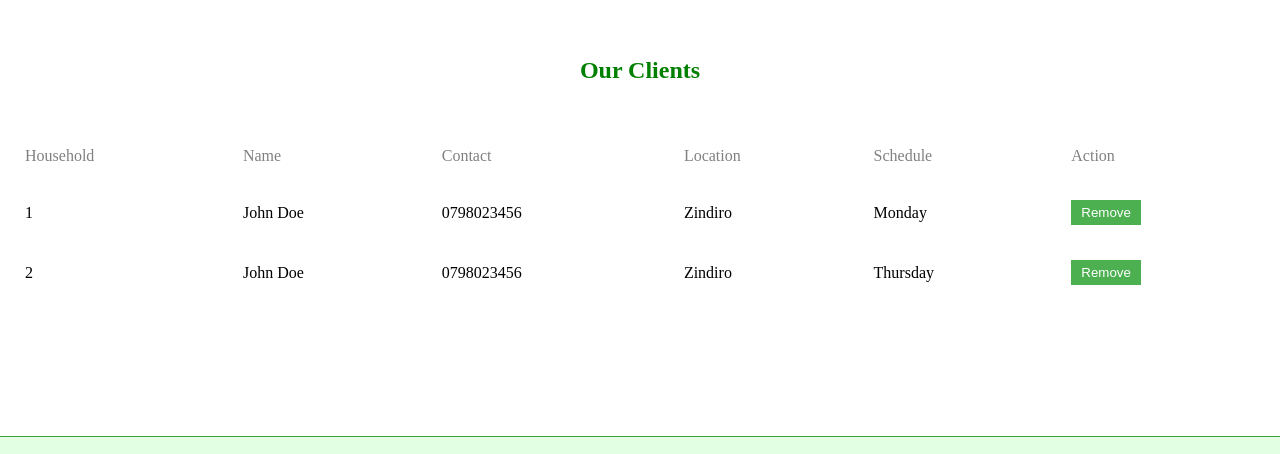
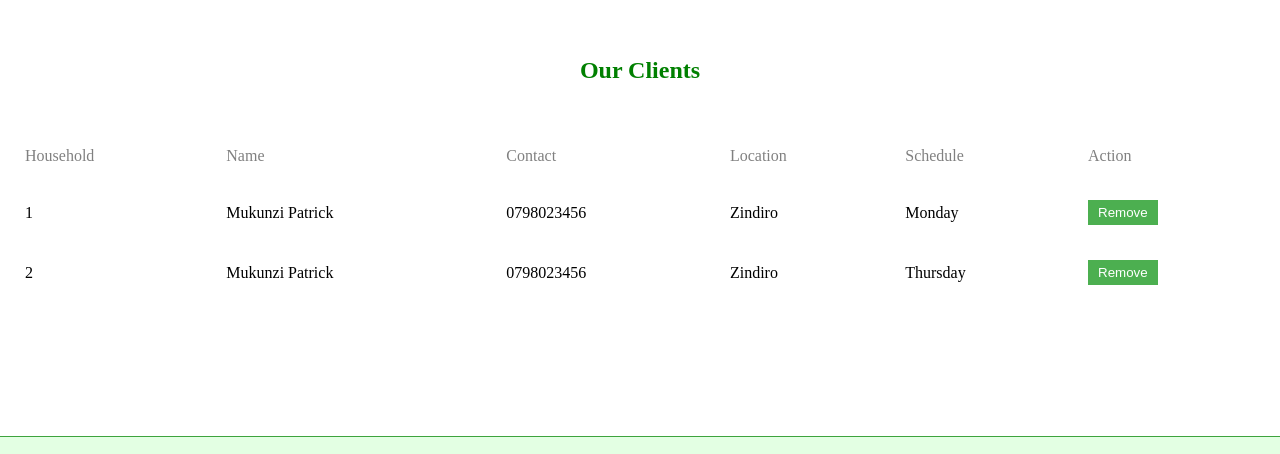
Before and after one commit to buwituze/Waste-management-web-app, a plain HTML site: page clients.html in a window 1280 px wide. Shown: the part 68-522 px from the top of the page. Drawn offline with nearby package versions, Linux system fonts and the light colour scheme.

Commit message:
update my file

```diff
--- a/clients.html
+++ b/clients.html
@@ -36,7 +36,7 @@
 
                 <tr>
                     <td>1</td>
-                    <td>John Doe</td>
+                    <td>Mukunzi Patrick</td>
                     <td>0798023456</td>
                     <td>Zindiro</td>
                     <td>Monday</td>
@@ -44,7 +44,7 @@
                 </tr>
                 <tr>
                     <td>2</td>
-                    <td>John Doe</td>
+                    <td>Mukunzi Patrick</td>
                     <td>0798023456</td>
                     <td>Zindiro</td>
                     <td>Thursday</td>
```
Also changed, not shown: tracker.html (+1 -1 lines).
